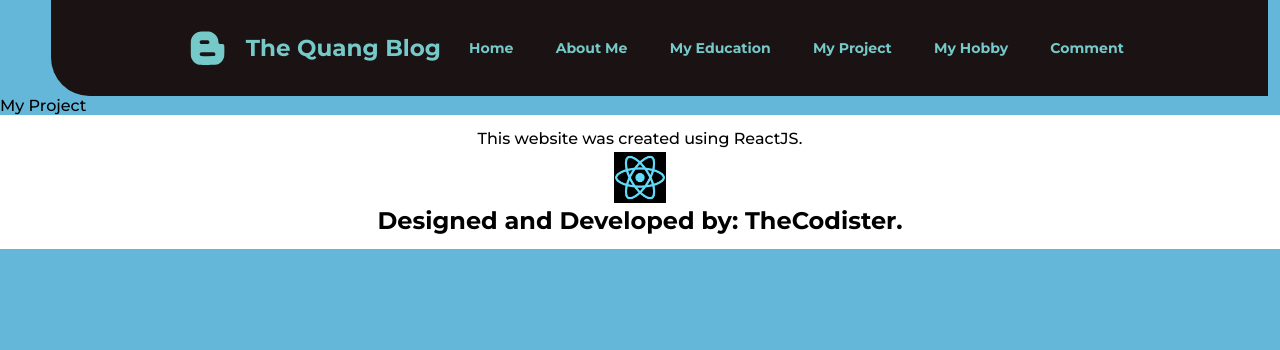
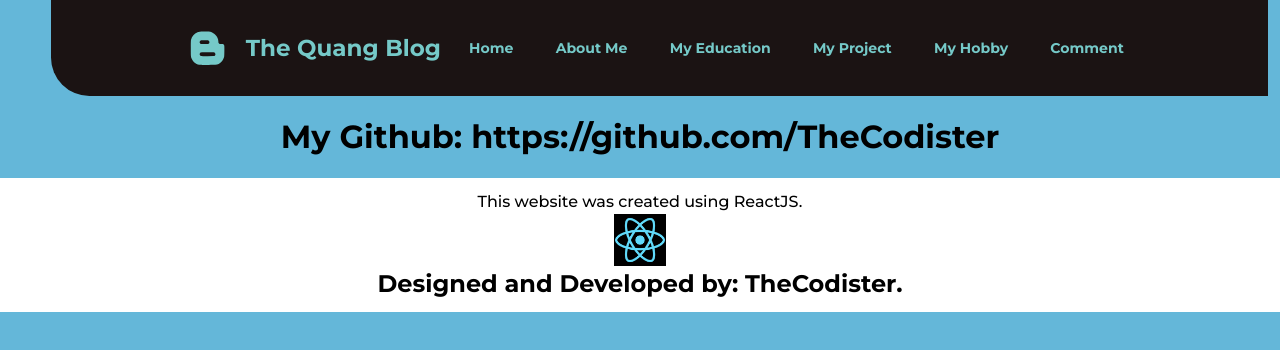
Before and after one commit to TheCodister/PersonalCV, a React (Create React App) app: page /MyProject in a window 1280 px wide. Shown: the top 350 px of the page. Built offline with nearby package versions, Linux system fonts and the light colour scheme; the HTML template or start-up script is replaced by a standard one.

Commit message:
Add edu des and project github link

```diff
--- a/src/Components/Home/index.js
+++ b/src/Components/Home/index.js
@@ -6,7 +6,7 @@
 const Home =() => {
     const [blogs, setBlogs] = useState([ //usestate, blog here is a class
         {title: 'About Me', body: 'My name is Nguyen Ngoc Quang, and I am a 21-year-old student currently pursuing my studies in Computer Science at Ho Chi Minh University of Technology. As a dedicated and enthusiastic individual, I am passionate about the world of technology and aspire to become a skilled software engineer in the future.',address: './MyInformation', link: 'Click to see my information', id: 1},
-        {title: 'My Education', body: 'High School: Luong The Vinh High School', link: 'Click to see my education',address: './MyEducation', id: 2},
+        {title: 'My Education', body: 'Currently an OISP Computer Science student of Ho Chi Minh University of Technology(HCMUT) also known as Bach Khoa, I formally study at Luong The Vinh High School District 1.', link: 'Click to see my education',address: './MyEducation', id: 2},
         {title: 'My Project', body: 'I am Quang of HCMUT',address: './MyProject', link: 'Click to see my project', id: 3},
         {title: 'My Hobby', body: 'I am Quang of HCMUT',address: './MyHobby', link: 'Click to see my hobby', id: 4}
     ]);
--- a/src/Components/MyEdu/index.js
+++ b/src/Components/MyEdu/index.js
@@ -1,10 +1,11 @@
 import "./MyEdu.css";
 const MyEdu = () => {
     const eduInfo = [
-        {title:'Elementary School',name:'Nguyen Thi Dinh Elementary school',imgsrc:'./Image/ElementarySchool.jpg', desciption:'My first school and it close to my home'},
-        {title:'Secondary School',name:'Nguyen Huu Tho Secondary school',imgsrc:'./Image/SecondarySchool.jpg',desciption:'My second school, also close to my home'},
-        {title:'High School',name:'Luong The Vinh High school',imgsrc:'./Image/HighSchool.jpg',desciption:'The school that define me and what I really want'},
-        {title:'University',name:'Ho Chi Minh University of Technology',imgsrc:'./Image/University.jpg',desciption:'Just end my suffering...'},
+        {title:'University',name:'Ho Chi Minh University of Technology',imgsrc:'./Image/University.jpg',desciption:'HCMUT (Bach Khoa University) was my dream university in high school. Though skeptical due to its rigorous reputation, I enrolled and faced the pressure of demanding studies, even failing some subjects. But with time, I learned to manage my life and time effectively. Gradually, I developed a deeper love for my major, overcoming moments of discouragement. HCMUT has taught me resilience and the value of perseverance, shaping me into a better individual ready to face life challenges with determination.'},
+        {title:'High School',name:'Luong The Vinh High school',imgsrc:'./Image/HighSchool.jpg',desciption:'Luong The Vinh High School holds my most cherished memories of my teen years. It was a place of growth and learning, where I discovered the value of teamwork and took part in meaningful projects. The school gave me lifelong friends with whom I still share wonderful moments. It is where I learned to love, not only my studies but also the experiences that shaped my future. I am forever grateful for the beautiful memories created during my time at Luong The Vinh High School.'},
+        {title:'Secondary School',name:'Nguyen Huu Tho Secondary school',imgsrc:'./Image/SecondarySchool.jpg',desciption:'My secondary school period is probably one of my favorite time. Though I was introverted and did not make many friends, it was a time of growth and discovery. I found solace in Badminton, which became my favorite sport. The school proximity to my home made it a comforting place to explore new interests and hobbies. Looking back, I cherish the memories and the experiences that shaped who I am today.'},
+        {title:'Elementary School',name:'Nguyen Thi Dinh Elementary school',imgsrc:'./Image/ElementarySchool.jpg', desciption:'Nguyen Thi Dinh Elementary School holds a special place in my heart as it is located close to my home. It is here that I embarked on my educational journey, learning to read and write for the first time. The school nurturing environment and dedicated teachers have provided a solid foundation for my academic growth. Fond memories of my early years at Nguyen Thi Dinh fill me with gratitude for the opportunities it has bestowed upon me.'},
+
     ]
     return (
         <div className="edu">
--- /dev/null
+++ b/src/Components/MyPro/MyPro.css
@@ -0,0 +1,8 @@
+.mypro{
+    display: flex;
+    justify-content: center;
+}
+.mypro a{
+    text-decoration: none;
+    color: #000000;
+}
--- a/src/Components/MyPro/index.jsx
+++ b/src/Components/MyPro/index.jsx
@@ -1,7 +1,10 @@
+import "./MyPro.css"
+import { Link } from 'react-router-dom';
 const MyPro = () => {
     return (
         <div className="mypro">
-            <h>My Project</h>
+            <h1>My Github:&nbsp;</h1>
+            <Link to="https://github.com/TheCodister"><h1>https://github.com/TheCodister</h1></Link>
         </div>
      );
 }
```
